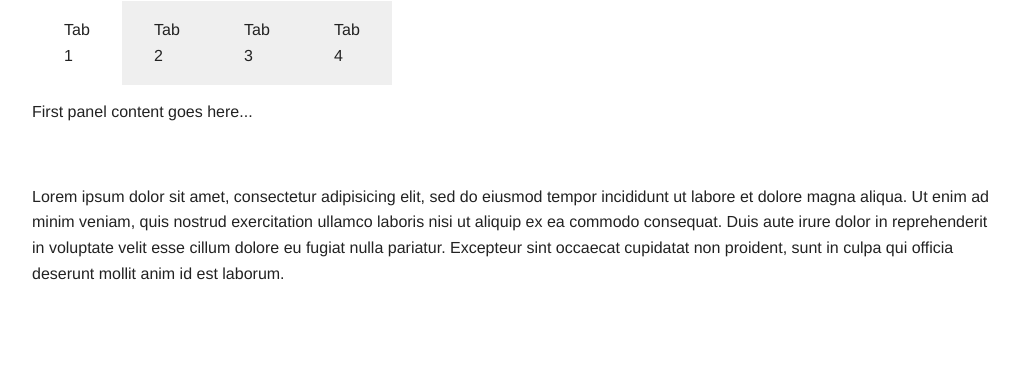
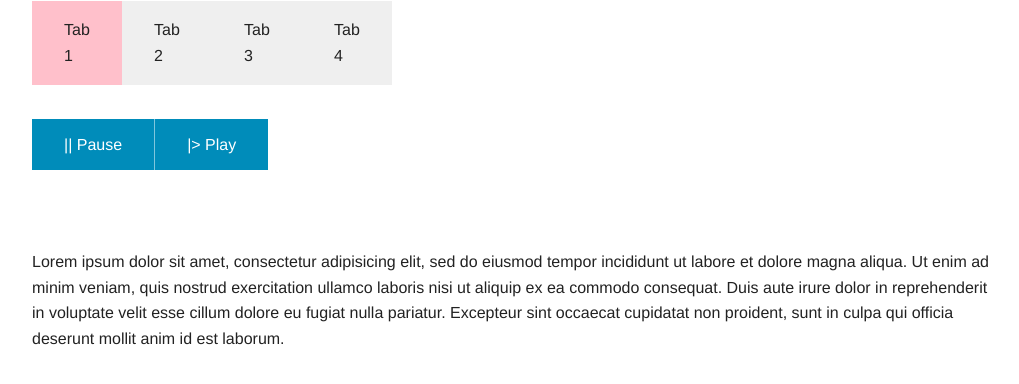
Before and after one commit to lsilva05/p2-dvr-app, a plain HTML site: page index.html in a window 1280 px wide. Shown: the whole page, without its empty margins (123-1142 px from the left). Drawn offline with Linux system fonts and the light colour scheme.

Commit message:
Buttons galore

```diff
--- a/css/styles.css
+++ b/css/styles.css
@@ -4,4 +4,10 @@ margin-bottom: 0 !important;
 top: 1px;
 float: left;
 width: 90px;
+
 }
+
+.tabs dd.active a{
+	background: pink;
+	transition: background .5;
+}
--- a/index.html
+++ b/index.html
@@ -22,9 +22,14 @@
   <dd><a href="#panel2-3">Tab 3</a></dd>
   <dd><a href="#panel2-4">Tab 4</a></dd>
 </dl>
+
+
 <div class="tabs-content">
   <div class="content active" id="panel2-1">
-    <p>First panel content goes here...</p>
+    <p><ul class="button-group [radius round]">
+  <li><a href="#" class="button">|| Pause</a></li>
+  <li><a href="#" class="button">|> Play</a></li>
+</ul></p>
   </div>
   <div class="content" id="panel2-2">
     <p>Second panel content goes here...</p>
```
